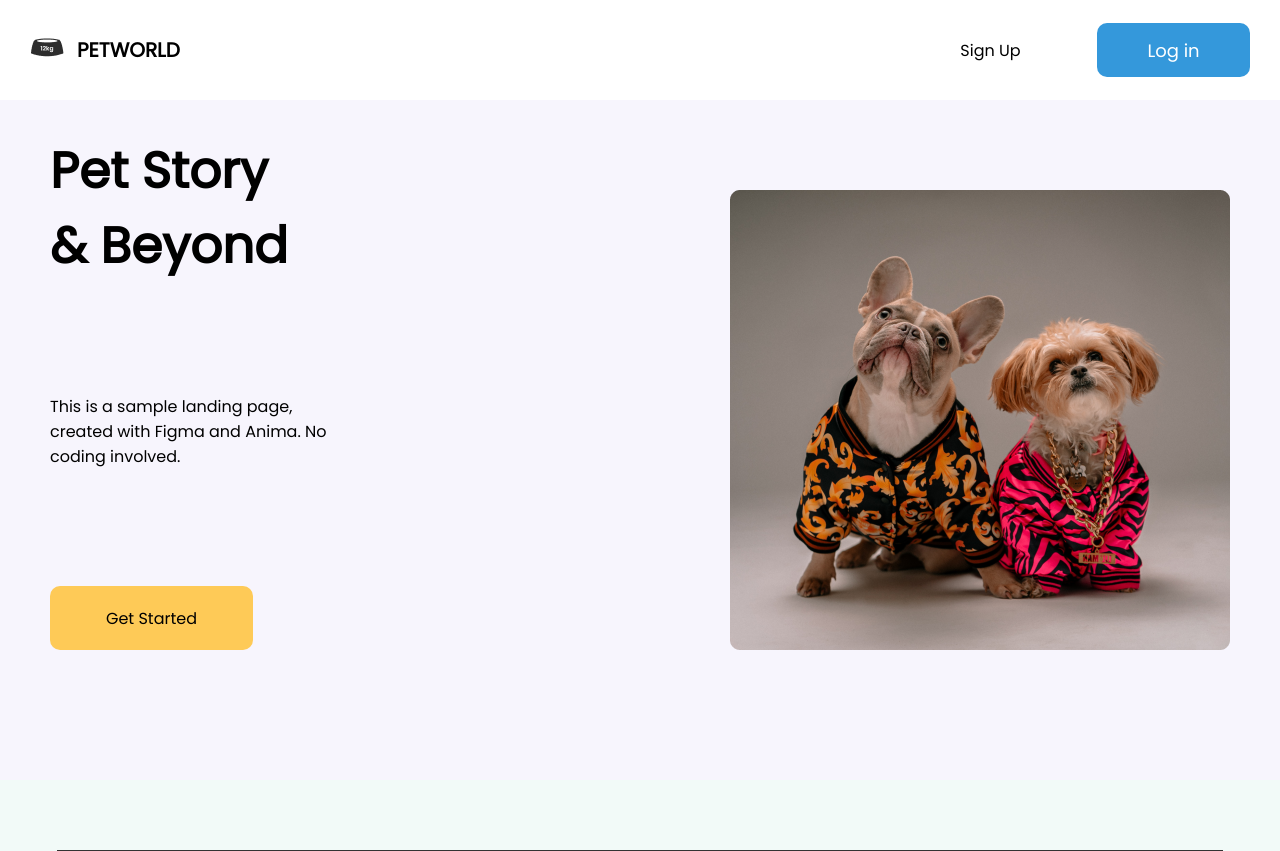
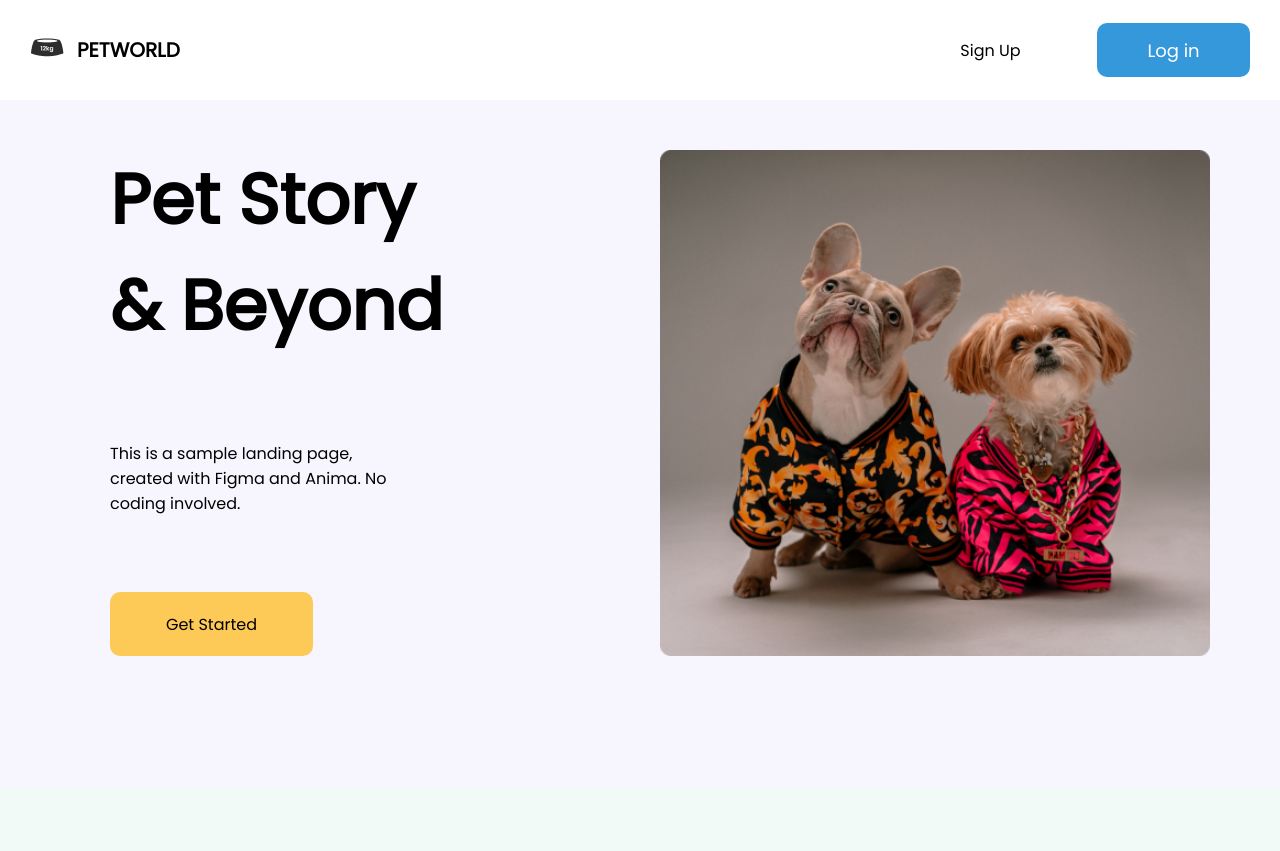
Before and after one commit to JuliaRaa/Pet-World-Julia, a PHP site: page / in a window 1280 px wide. Shown: the top 851 px of the page. Run offline with PHP 8.4, Linux system fonts and the light colour scheme; some libraries are stand-ins or nearby versions; grey boxes are pictures that could not be loaded.

Commit message:
perbaiki ukuran deskop

```diff
--- a/styleT4.css
+++ b/styleT4.css
@@ -370,7 +370,7 @@ li a, .dropbtn {
 /* End footer */
 /* End For Mobile Phones: */
 
-/* Start For Desktop: */
+/* Start For Tablet: */
 @media (min-width: 500px){
     .wrap-quote img {
         width: 50%;
@@ -495,4 +495,31 @@ li a, .dropbtn {
     }
 
 }
-/* Start For Desktop: */
+/* End For Tablet */
+
+/* Start For Desktop */
+@media (min-width: 1024px){
+    .wrap-great, .wrap-contact {
+        padding: 70px 70px;
+    }
+
+    .wrap-great div, .wrap-contact div {
+        width: 80%;
+    }
+    .greet-text, .contact-text {
+        margin-left: 40px;
+    }
+    .wrap-great img, .wrap-contact img {
+        width: 100%;
+        height: auto;
+        padding-top: 50px;
+    }
+    .wrap-great h1, .wrap-contact h1 {
+        font-size: 70px;
+    }
+
+    .wrap-great p, .wrap-contact p {
+        max-width: 300px;
+    }
+}
+/* End For Desktop: */
--- a/tugas4.html
+++ b/tugas4.html
@@ -34,7 +34,7 @@
 
     <!-- content-->
     <div class="wrap-great " style="background-color: #F7F5FD; padding-top: 100px" >
-        <div>
+        <div class="greet-text">
             <h1 >Pet Story <br> & Beyond</h1>
             <p>This is a sample landing page, created with Figma and Anima. No coding involved.</p>
             <a id="get-started" href="鹿晗" target="_blank">Get Started</a>
@@ -99,7 +99,7 @@
 
 
     <div class="wrap-contact" style="background-color: #FCFAF5;">
-        <div>
+        <div class="contact-text">
             <h1>Let’s talk, woof! </h1>
             <p>You can ask us questions about your pet, and we will be happy to answer you!</p>
             <a id="contact-us" href="鹿晗" target="_blank">Contact us</a>
```
